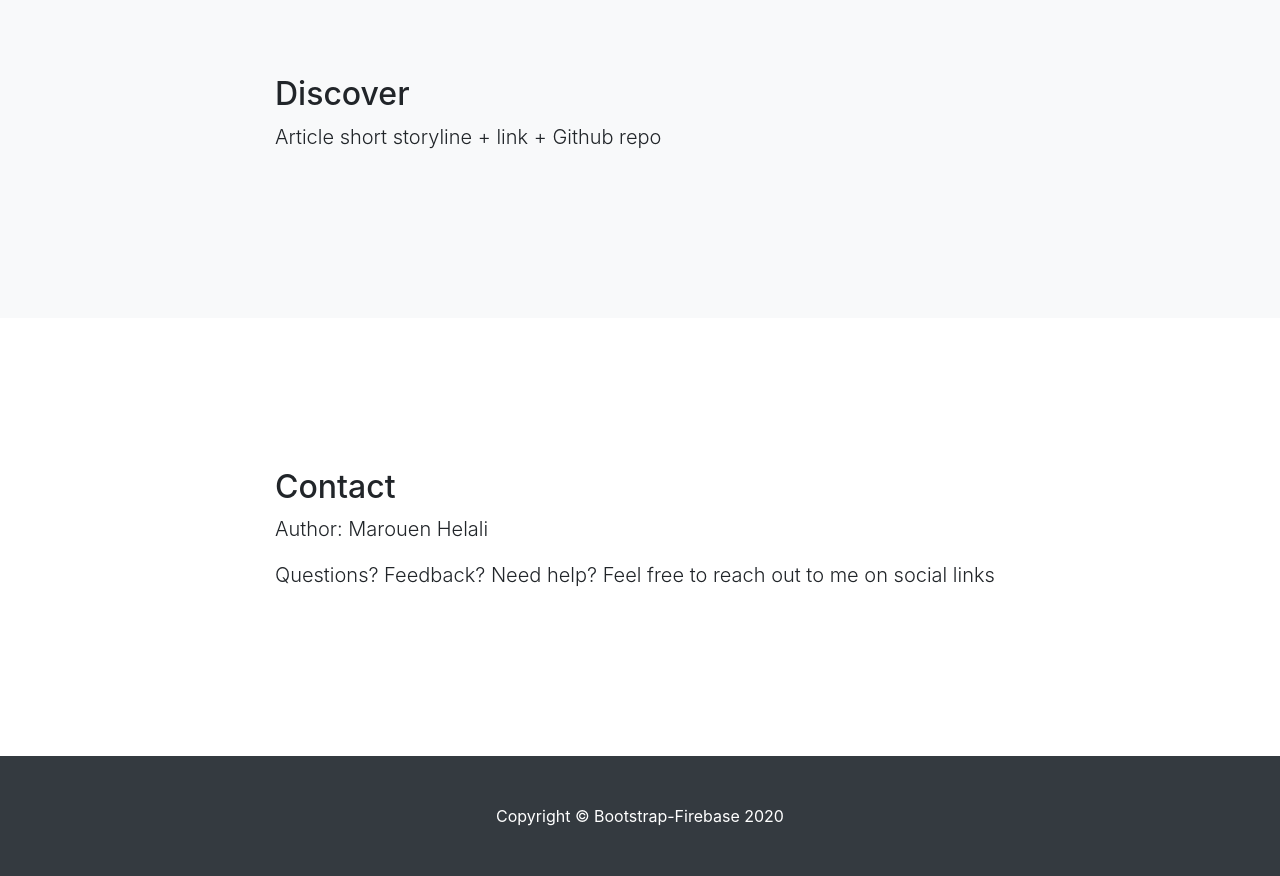
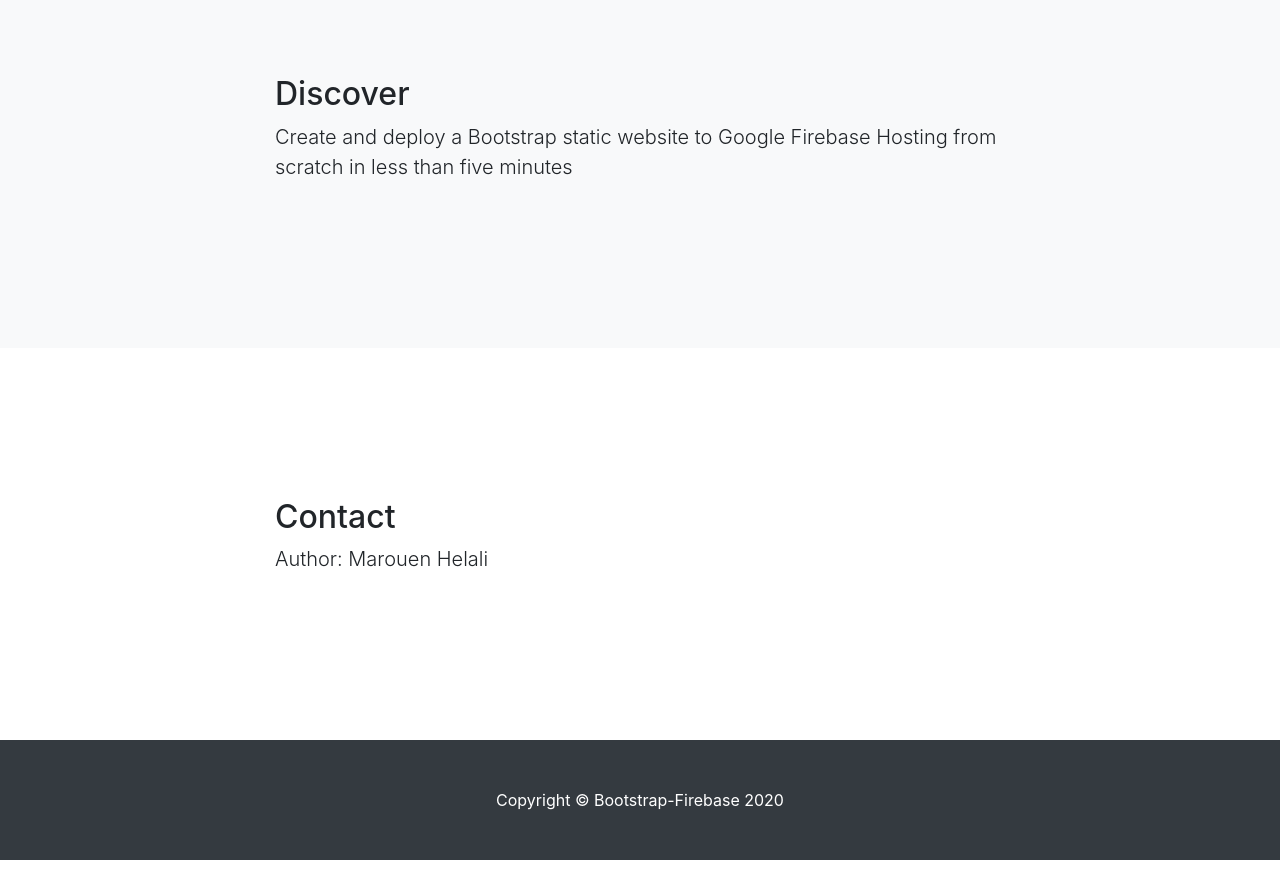
Before and after one commit to Marwan01/bootstrap-firebase, a website: page public/index.html in a window 1280 px wide. Shown: the part 1140-2016 px from the top of the page. Drawn offline with Linux system fonts and the light colour scheme; some packages are replaced by stand-ins of ours.

Commit message:
few edits

```diff
--- a/public/index.html
+++ b/public/index.html
@@ -70,7 +70,7 @@
       <div class="row">
         <div class="col-lg-8 mx-auto">
           <h2>Discover</h2>
-          <p class="lead">Article short storyline + link + Github repo</p>
+          <p class="lead">Create and deploy a Bootstrap static website to Google Firebase Hosting from scratch in less than five minutes</p>
         </div>
       </div>
     </div>
@@ -82,7 +82,7 @@
         <div class="col-lg-8 mx-auto">
           <h2>Contact</h2>
           <p class="lead">Author: Marouen Helali </p>
-          <p class="lead">  Questions? Feedback? Need help? Feel free to reach out to me on social links
+          <!-- <p class="lead">  Questions? Feedback? Need help? Feel free to reach out to me on social links -->
           </p>
         </div>
       </div>
```
